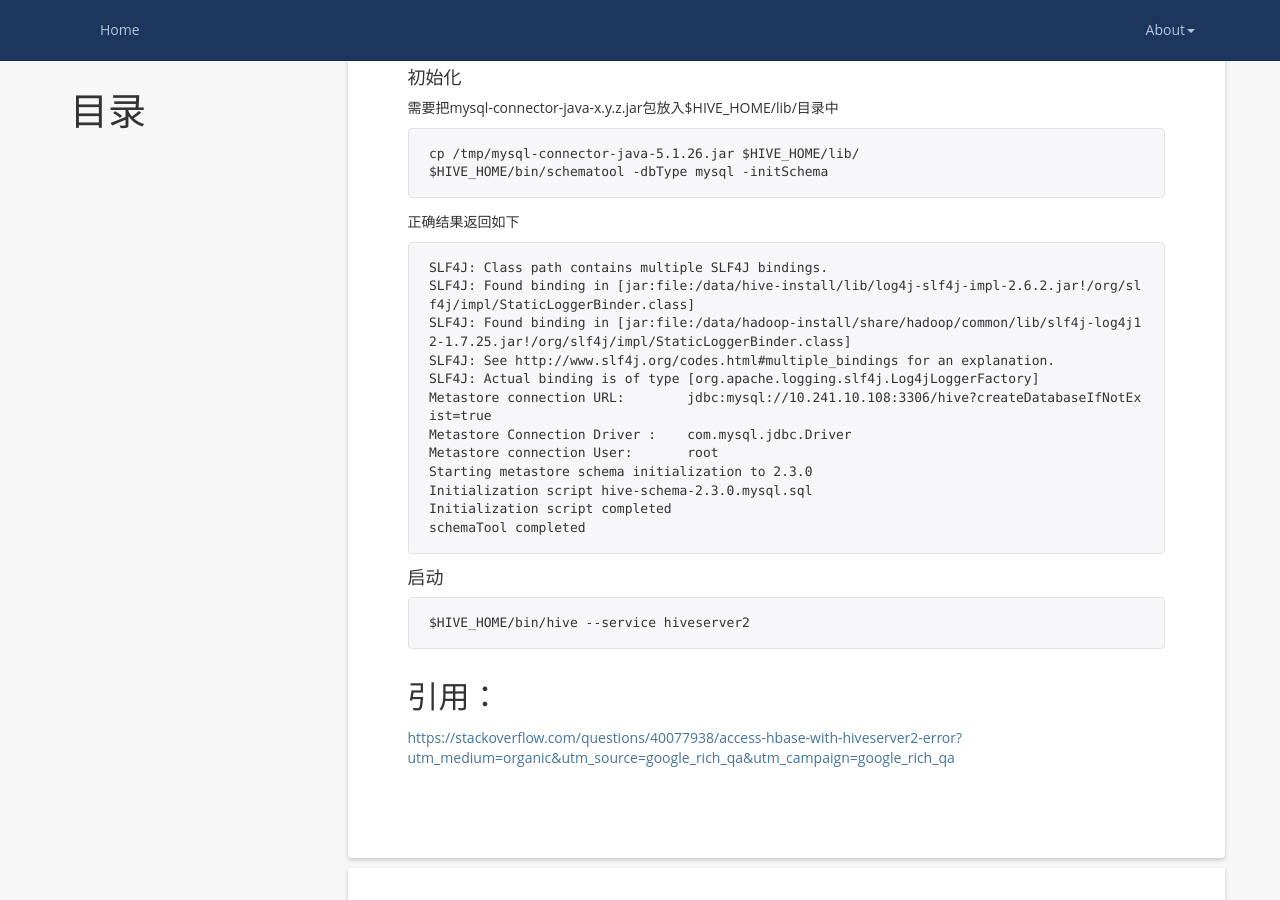
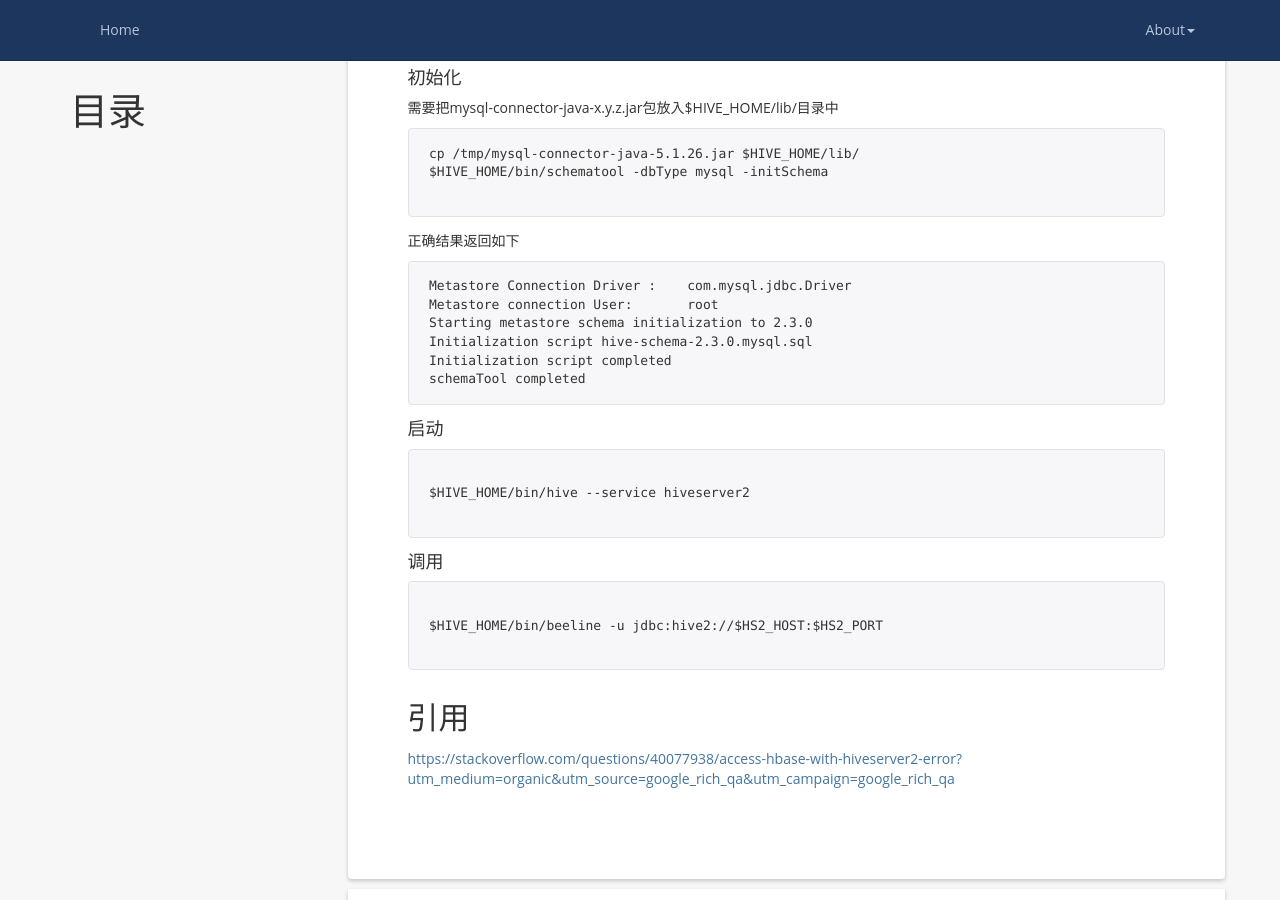
Before and after one commit to sunjiesh/sunjiesh.github.io, a Jekyll site: the page built from _posts/2018-05-24-InstallHive.markdown, in a window 1280 px wide and 900 px high, scrolled down 1657 px. Built offline with Jekyll 4.4.1, drawn with Linux system fonts in a browser that asks for light colours; comment, search, counter and statistics services are not loaded.

Commit message:
Update post

````diff
--- a/_posts/2018-05-24-InstallHive.markdown
+++ b/_posts/2018-05-24-InstallHive.markdown
@@ -78,17 +78,12 @@ hive.server2.enable.doAs 需要设置为false
 ```shell
 cp /tmp/mysql-connector-java-5.1.26.jar $HIVE_HOME/lib/
 $HIVE_HOME/bin/schematool -dbType mysql -initSchema
+
 ```
 
 正确结果返回如下
 
 ```shell
-SLF4J: Class path contains multiple SLF4J bindings.
-SLF4J: Found binding in [jar:file:/data/hive-install/lib/log4j-slf4j-impl-2.6.2.jar!/org/slf4j/impl/StaticLoggerBinder.class]
-SLF4J: Found binding in [jar:file:/data/hadoop-install/share/hadoop/common/lib/slf4j-log4j12-1.7.25.jar!/org/slf4j/impl/StaticLoggerBinder.class]
-SLF4J: See http://www.slf4j.org/codes.html#multiple_bindings for an explanation.
-SLF4J: Actual binding is of type [org.apache.logging.slf4j.Log4jLoggerFactory]
-Metastore connection URL:	 jdbc:mysql://10.241.10.108:3306/hive?createDatabaseIfNotExist=true
 Metastore Connection Driver :	 com.mysql.jdbc.Driver
 Metastore connection User:	 root
 Starting metastore schema initialization to 2.3.0
@@ -100,9 +95,21 @@ schemaTool completed
 #### 启动
 
 ```shell
+
 $HIVE_HOME/bin/hive --service hiveserver2
+
 ```
 
-## 引用：
 
-<a href="https://stackoverflow.com/questions/40077938/access-hbase-with-hiveserver2-error?utm_medium=organic&utm_source=google_rich_qa&utm_campaign=google_rich_qa" target="_blank">https://stackoverflow.com/questions/40077938/access-hbase-with-hiveserver2-error?utm_medium=organic&utm_source=google_rich_qa&utm_campaign=google_rich_qa</a>
+#### 调用
+
+```shell
+
+$HIVE_HOME/bin/beeline -u jdbc:hive2://$HS2_HOST:$HS2_PORT
+
+```
+
+
+## 引用
+
+[https://stackoverflow.com/questions/40077938/access-hbase-with-hiveserver2-error?utm_medium=organic&utm_source=google_rich_qa&utm_campaign=google_rich_qa](https://stackoverflow.com/questions/40077938/access-hbase-with-hiveserver2-error?utm_medium=organic&utm_source=google_rich_qa&utm_campaign=google_rich_qa" target="_blank)
````
